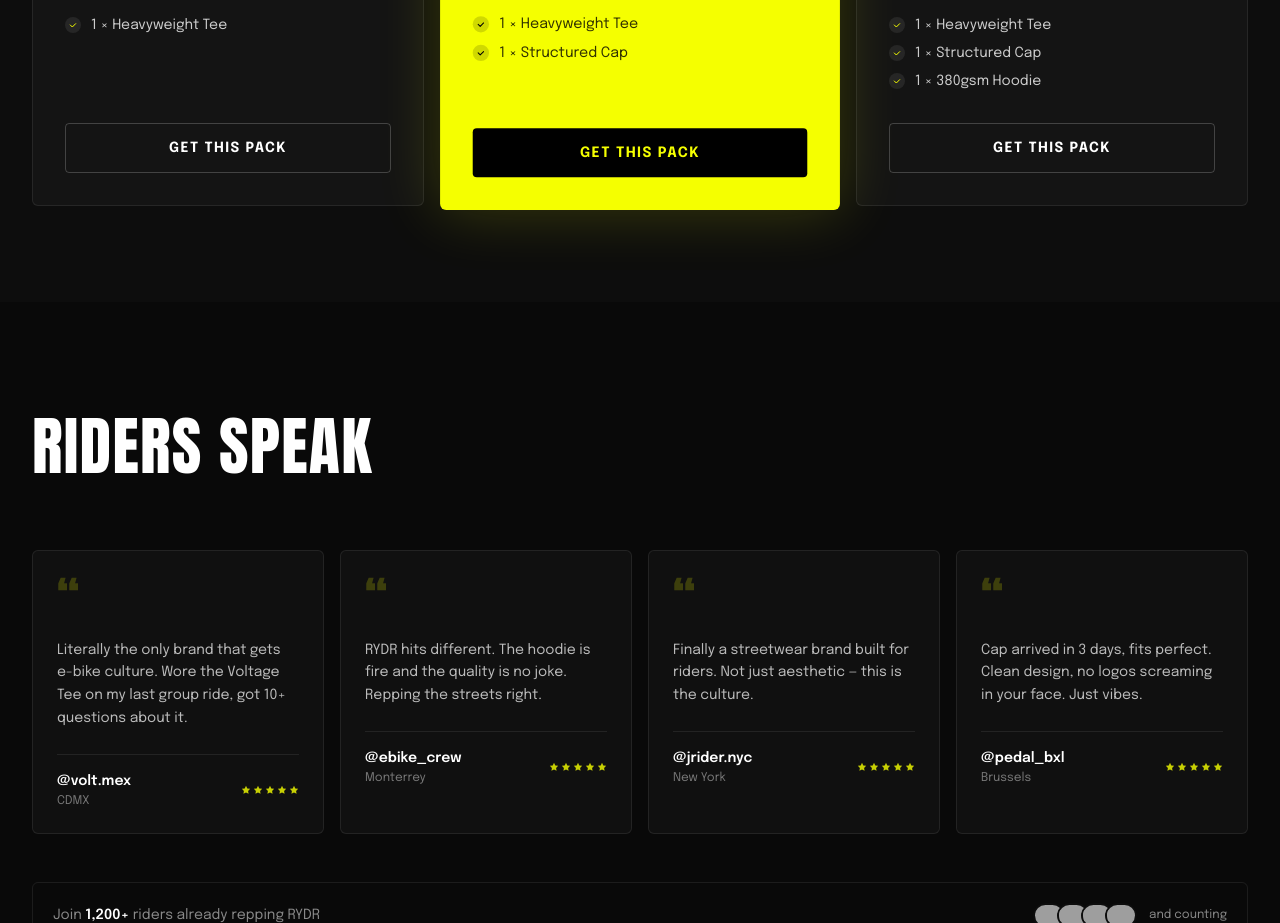
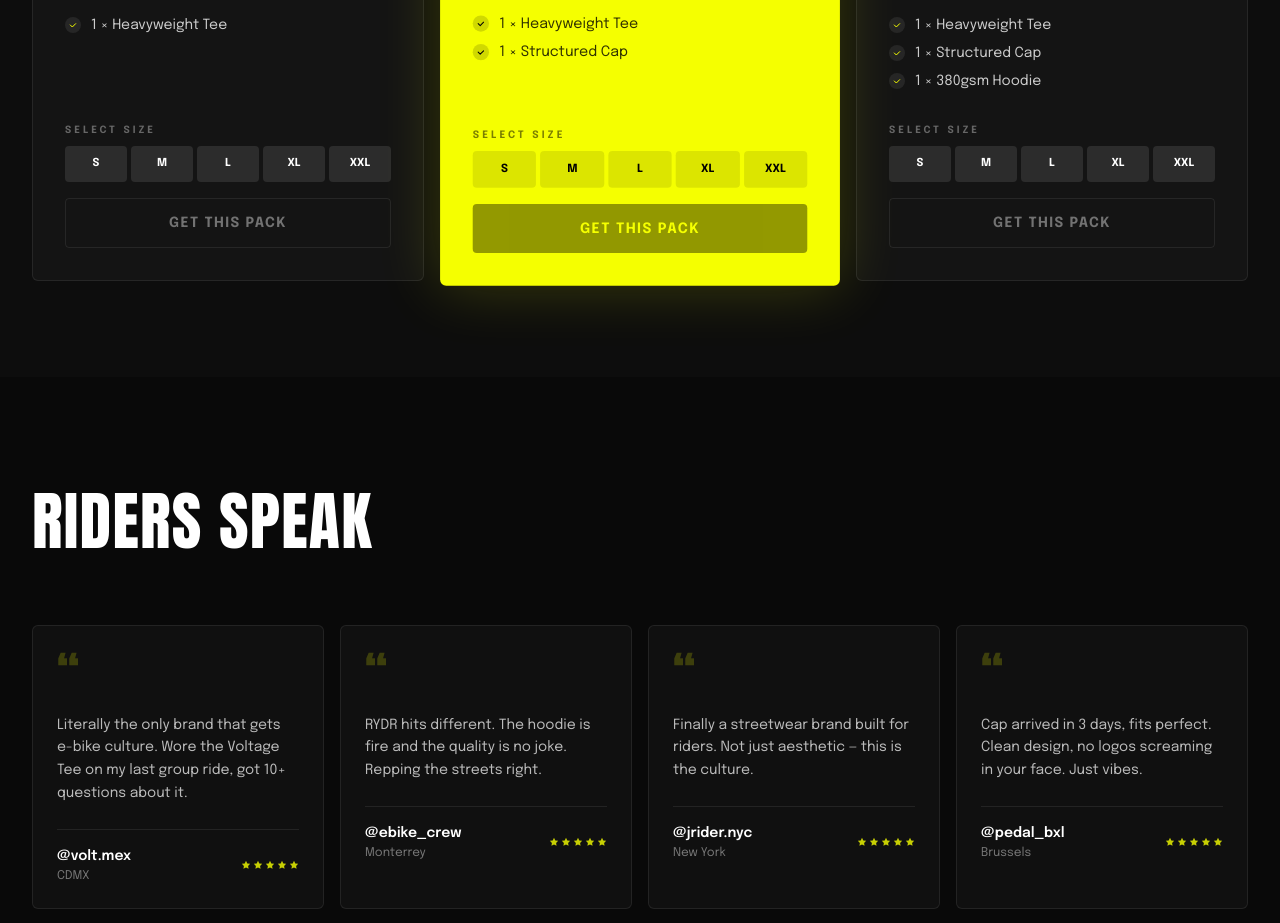
Before and after one commit to nathya-beep/rydr-by-jbdb, a Next.js app: page / in a window 1280 px wide. Shown: the part 6200-7123 px from the top of the page. Built offline with nearby package versions, Linux system fonts and the light colour scheme; grey boxes are pictures that could not be loaded.

Commit message:
Add S-XXL size selector to bundle cards

```diff
--- a/src/components/Bundles.tsx
+++ b/src/components/Bundles.tsx
@@ -1,8 +1,10 @@
 "use client";
+import { useState } from "react";
 import { motion } from "framer-motion";
 import { useCart } from "@/lib/cart";
 
 const easeExpo = [0.16, 1, 0.3, 1] as const;
+const SIZES = ["S", "M", "L", "XL", "XXL"] as const;
 
 const bundles = [
   {
@@ -39,6 +41,21 @@ const BUNDLE_IMAGES = [
 
 export default function Bundles() {
   const { addItem } = useCart();
+  const [selectedSizes, setSelectedSizes] = useState<Record<string, string>>({});
+  const [added, setAdded] = useState<Record<string, boolean>>({});
+
+  function handleAdd(bundle: (typeof bundles)[0], imageUrl: string) {
+    const size = selectedSizes[bundle.name];
+    if (!size) return;
+    addItem({
+      id: `bundle-${bundle.name}-${size}`,
+      name: `${bundle.name} — ${size}`,
+      price: bundle.price,
+      image: imageUrl,
+    });
+    setAdded((prev) => ({ ...prev, [bundle.name]: true }));
+    setTimeout(() => setAdded((prev) => ({ ...prev, [bundle.name]: false })), 2000);
+  }
 
   return (
     <section id="bundles" className="py-24 bg-[#0d0d0d] px-5 md:px-8">
@@ -149,23 +166,48 @@ export default function Bundles() {
                 ))}
               </ul>
 
+              {/* Size selector */}
+              <div className="mb-4">
+                <p className={`text-[10px] font-bold tracking-[0.3em] uppercase mb-2 ${bundle.featured ? "text-black/50" : "text-[#666]"}`}>
+                  Select size
+                </p>
+                <div className="flex gap-1">
+                  {SIZES.map((size) => {
+                    const isSelected = selectedSizes[bundle.name] === size;
+                    return (
+                      <button
+                        key={size}
+                        onClick={() => setSelectedSizes((prev) => ({ ...prev, [bundle.name]: size }))}
+                        className={`flex-1 h-9 text-[11px] font-bold rounded transition-colors duration-150 cursor-pointer focus:outline-none focus-visible:ring-2 focus-visible:ring-[#f5ff00] ${
+                          bundle.featured
+                            ? isSelected
+                              ? "bg-black text-[#f5ff00]"
+                              : "bg-black/10 text-black hover:bg-black/20"
+                            : isSelected
+                            ? "bg-[#f5ff00] text-black"
+                            : "bg-white/10 text-white hover:bg-[#f5ff00] hover:text-black"
+                        }`}
+                        aria-pressed={isSelected}
+                        aria-label={`Talla ${size}`}
+                      >
+                        {size}
+                      </button>
+                    );
+                  })}
+                </div>
+              </div>
+
               {/* CTA */}
               <button
-                onClick={() =>
-                  addItem({
-                    id: `bundle-${bundle.name}`,
-                    name: bundle.name,
-                    price: bundle.price,
-                    image: BUNDLE_IMAGES[i] ?? BUNDLE_IMAGES[0],
-                  })
-                }
-                className={`w-full py-3.5 font-bold text-sm tracking-widest uppercase rounded transition-all duration-200 cursor-pointer ${
+                onClick={() => handleAdd(bundle, BUNDLE_IMAGES[i] ?? BUNDLE_IMAGES[0])}
+                disabled={!selectedSizes[bundle.name]}
+                className={`w-full py-3.5 font-bold text-sm tracking-widest uppercase rounded transition-all duration-200 cursor-pointer disabled:opacity-40 disabled:cursor-not-allowed ${
                   bundle.featured
                     ? "bg-black text-[#f5ff00] hover:bg-[#111]"
                     : "border border-white/20 text-white hover:border-[#f5ff00] hover:text-[#f5ff00]"
                 }`}
               >
-                Get This Pack
+                {added[bundle.name] ? "Added ✓" : "Get This Pack"}
               </button>
             </motion.div>
           ))}
```
